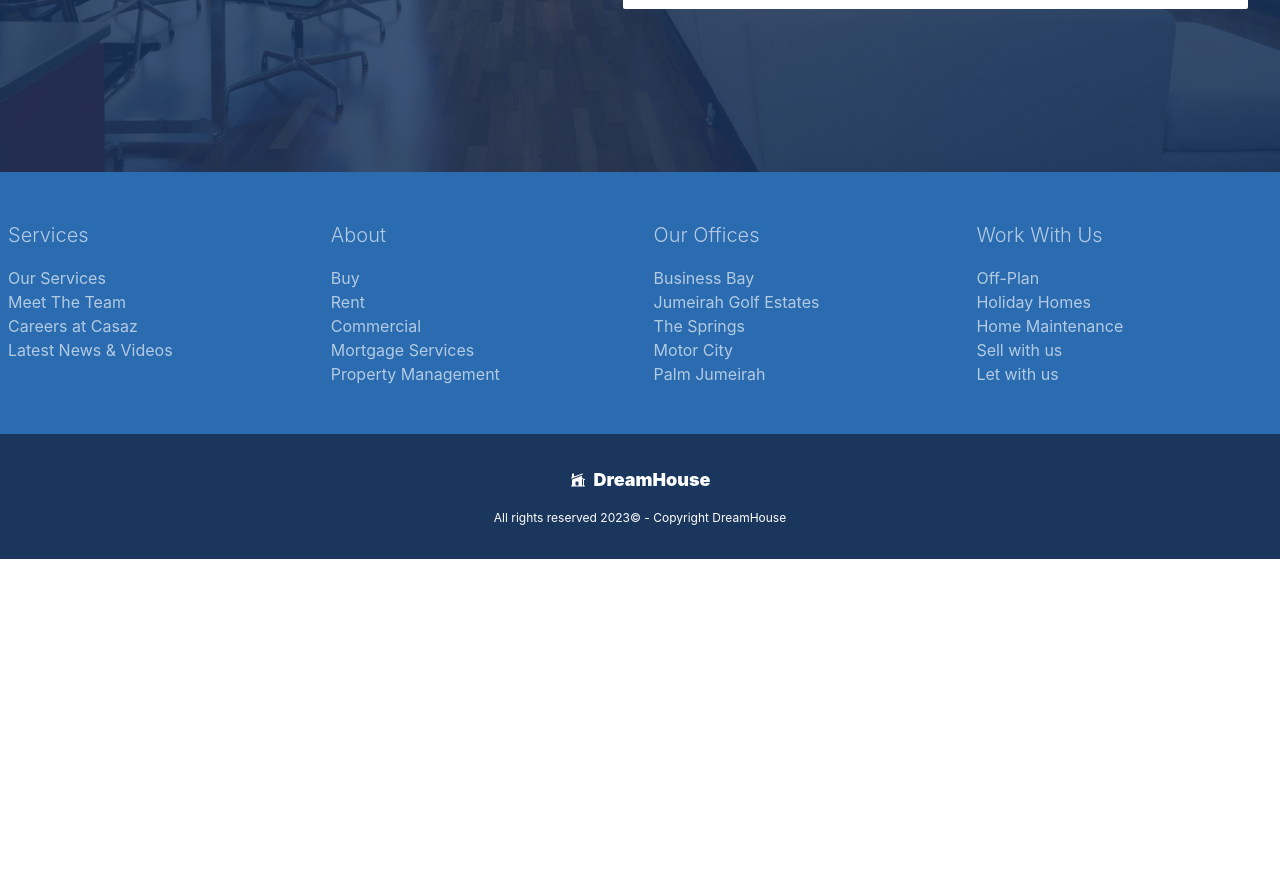
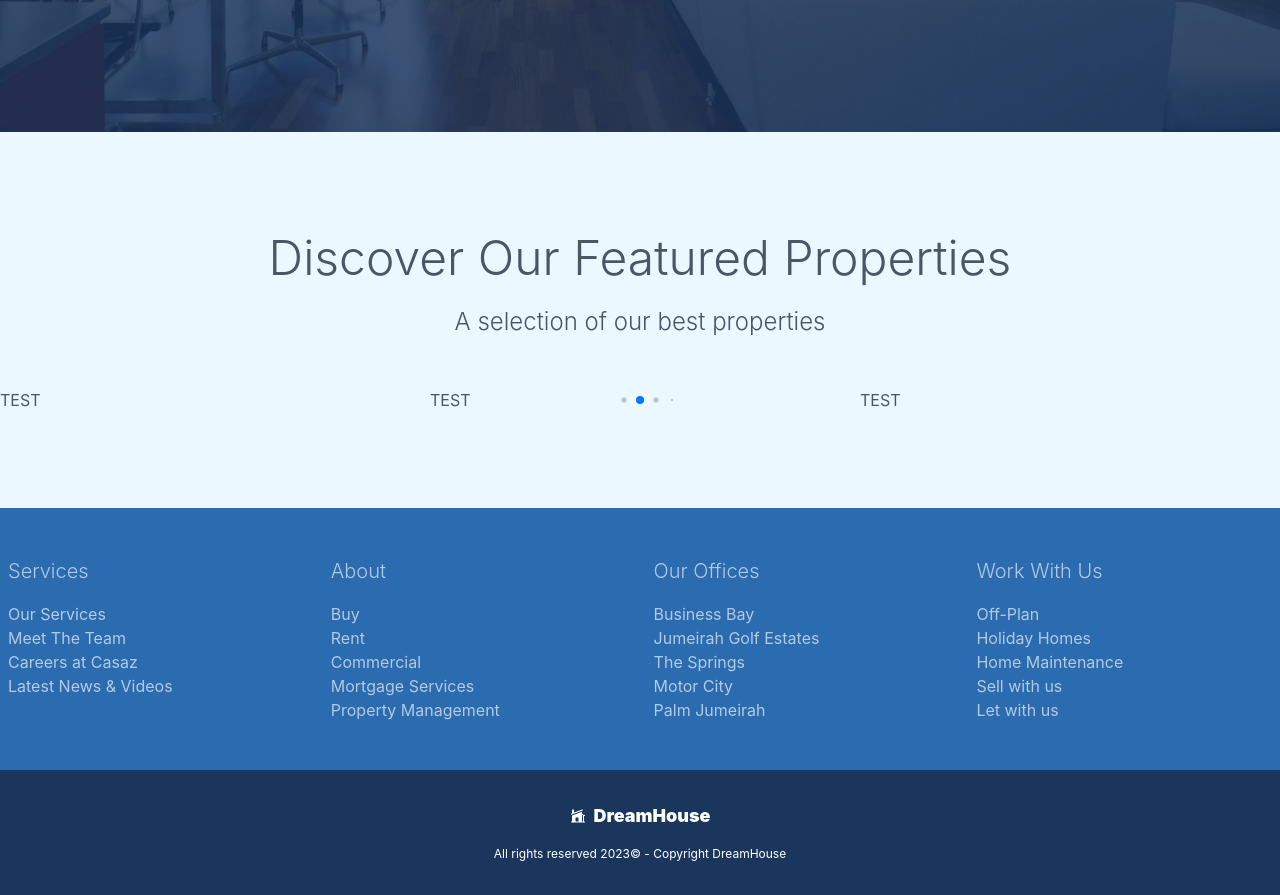
Before and after one commit to Alex-Rubanov/real-estate-app, a Next.js app: page / in a window 1280 px wide. Shown: the part 660-1555 px from the top of the page. Before the commit the page ends 1219 px from the top, so only its background shows below. Built offline with nearby package versions, Linux system fonts and the light colour scheme.

Commit message:
added PropertySlider template using swiper

```diff
--- /dev/null
+++ b/features/Home/components/FeaturedProperties/FeaturedProperties.js
@@ -0,0 +1,38 @@
+import { Box, Text } from '@chakra-ui/react'
+import PropertySlider from './components/PropertySlider'
+
+const FeaturedProperties = ({ featuredProperties }) => {
+  return (
+    <Box backgroundColor='blue.50'>
+      <Box
+        maxWidth='1280px'
+        margin='0 auto'
+        color='gray.600'
+        paddingY={{ base: '3rem', sm: '6rem' }}
+      >
+        <Text
+          fontSize={{ base: '4xl', sm: '5xl' }}
+          lineHeight='shorter'
+          fontWeight='light'
+          paddingX='2rem'
+          textAlign='center'
+        >
+          Discover Our Featured Properties
+        </Text>
+        <Text
+          fontSize='2xl'
+          fontWeight='light'
+          marginTop='1rem'
+          marginBottom='3rem'
+          paddingX='2rem'
+          textAlign='center'
+        >
+          A selection of our best properties
+        </Text>
+        <PropertySlider featuredProperties={featuredProperties} />
+      </Box>
+    </Box>
+  )
+}
+
+export default FeaturedProperties
--- /dev/null
+++ b/features/Home/components/FeaturedProperties/components/PropertySlider.js
@@ -0,0 +1,31 @@
+import { Swiper, SwiperSlide } from 'swiper/react'
+import { Autoplay, Pagination } from 'swiper'
+
+import PropertyCard from '@/features/common/modules/PropertyCard/PropertyCard'
+
+import 'swiper/css'
+import 'swiper/css/navigation'
+import 'swiper/css/pagination'
+
+const PropertySlider = ({ featuredProperties }) => {
+  return (
+    <Swiper
+      slidesPerView={3}
+      spaceBetween={10}
+      loop={true}
+      centeredSlides={true}
+      autoplay={{ delay: 2000, disableOnInteraction: true }}
+      pagination={{ dynamicBullets: true }}
+      modules={[Autoplay, Pagination]}
+      className='mySwiper'
+    >
+      {featuredProperties.map(property => (
+        <SwiperSlide key={property.id}>
+          <PropertyCard />
+        </SwiperSlide>
+      ))}
+    </Swiper>
+  )
+}
+
+export default PropertySlider
--- /dev/null
+++ b/features/Home/components/FeaturedProperties/components/index.js
@@ -0,0 +1 @@
+export { defalut } from './PropertySlider'
--- /dev/null
+++ b/features/Home/components/FeaturedProperties/index.js
@@ -0,0 +1 @@
+export { default } from './FeaturedProperties'
--- a/features/Home/components/HeroBanner/HeroBanner.js
+++ b/features/Home/components/HeroBanner/HeroBanner.js
@@ -6,7 +6,7 @@
     <Fade in>
       <Box
         position='relative'
-        minHeight={{ base: '110vh', sm: '90vh' }}
+        minHeight={{ base: '120vh', md: '85vh' }}
         backgroundImage={`url('./hero/heroBg.jpg')`}
         backgroundPosition='center'
         backgroundSize='cover'
@@ -31,7 +31,10 @@
           margin='0 auto'
           padding='2rem'
         >
-          <Box width={{ base: '100%', sm: '50%' }}>
+          <Box
+            width={{ base: '100%', md: '60%' }}
+            marginRight={{ base: '0', md: '1rem' }}
+          >
             <Text
               fontSize={{ base: '4xl', sm: '4xl' }}
               lineHeight='shorter'
@@ -39,15 +42,15 @@
             >
               Download our new <strong>Property Buying Guide</strong> today...
             </Text>
-            <Text
-              fontSize={{ base: '100%', sm: '2xl' }}
-              marginTop={{ base: '2rem', sm: '0' }}
-            >
+            <Text fontSize={{ base: '100%', sm: '2xl' }}>
               A free PDF with our best secrets for evaluating property purchase,
               calculating profit and so much more.
             </Text>
           </Box>
-          <Box width={{ base: '100%', sm: 'auto' }}>
+          <Box
+            width={{ base: '100%', sm: 'auto' }}
+            marginTop={{ base: '2rem', md: '0' }}
+          >
             <HeroForm />
           </Box>
         </Box>
--- /dev/null
+++ b/features/common/modules/PropertyCard/PropertyCard.js
@@ -0,0 +1,5 @@
+const PropertyCard = () => {
+  return <>TEST</>
+}
+
+export default PropertyCard
--- /dev/null
+++ b/features/common/modules/PropertyCard/index.js
@@ -0,0 +1 @@
+export { default } from './PropertyCard'
--- a/pages/index.js
+++ b/pages/index.js
@@ -1,12 +1,21 @@
+import FeaturedProperties from '@/features/Home/components/FeaturedProperties/FeaturedProperties'
 import HeroBanner from '@/features/Home/components/HeroBanner/HeroBanner'
 import DefaultLayout from '@/features/common/modules/Layouts/DefaultLayout/DefaultLayout'
 
-export default function Home () {
+export default function Home ({ featuredProperties }) {
   return (
     <>
       <DefaultLayout>
         <HeroBanner />
+        <FeaturedProperties featuredProperties={featuredProperties} />
       </DefaultLayout>
     </>
   )
 }
+
+export async function getStaticProps () {
+  const { hits } = require('@/features/data/properties')
+  return {
+    props: { featuredProperties: hits }
+  }
+}
```
